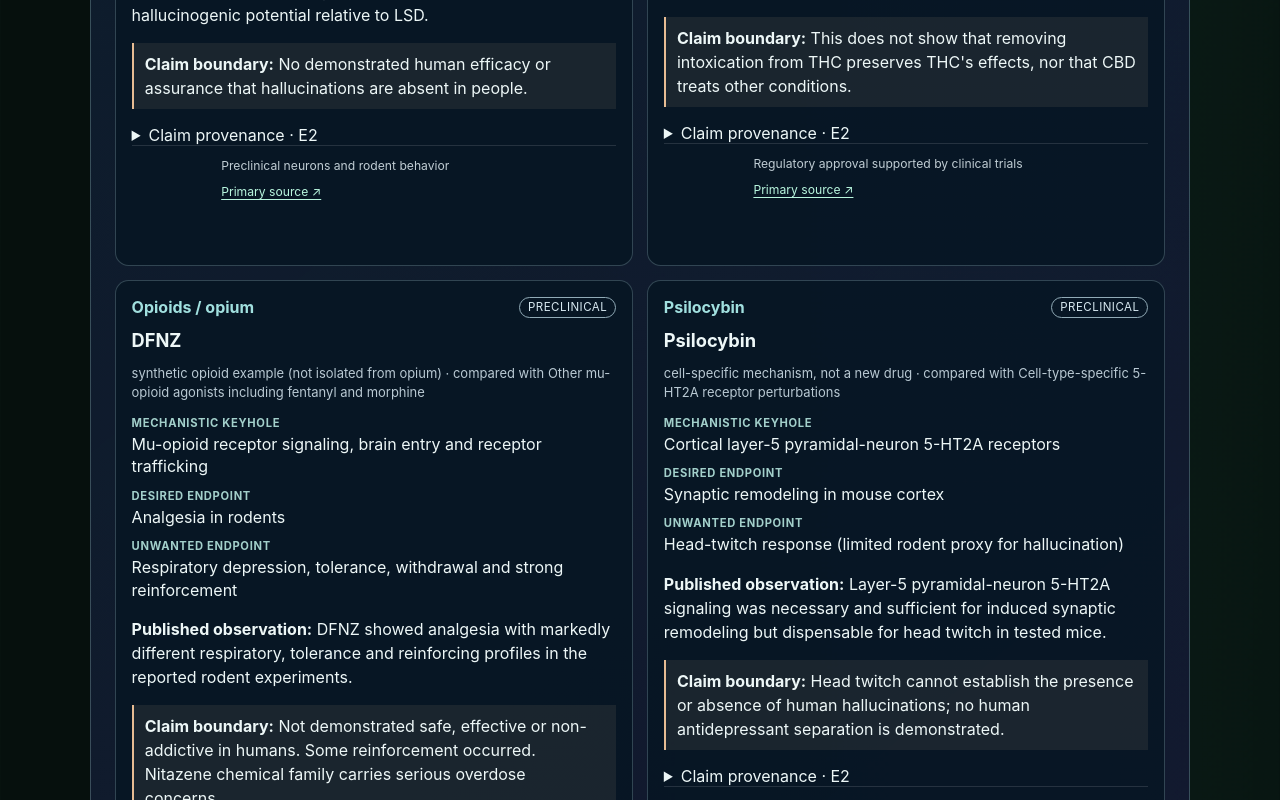
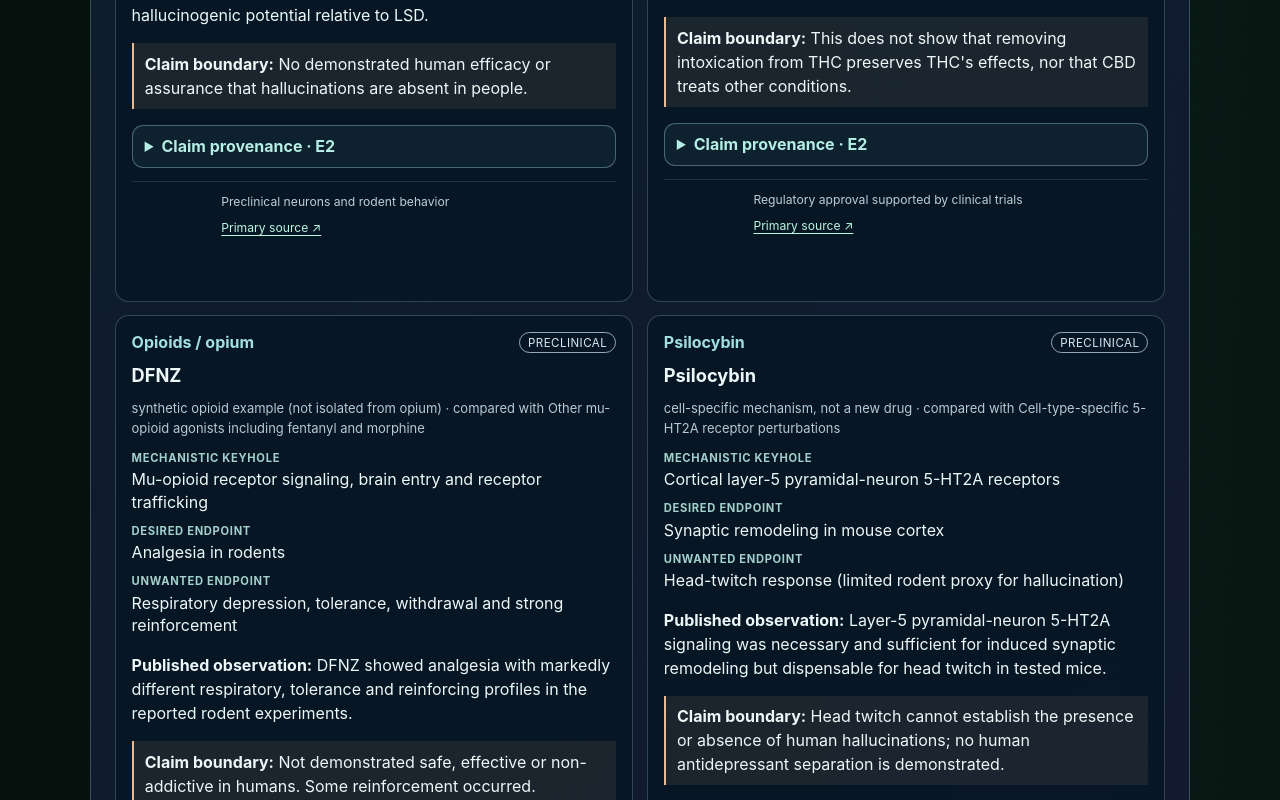
Before and after one commit to MichaelWave369/NestedBubbleGear, a React (Vite) app: page / in a window 1280 px wide. Shown: the part 4700-5500 px from the top of the page. Built offline with nearby package versions, Linux system fonts and the light colour scheme.

Commit message:
feat(es01-e2): wire claim custody in src/es01Explorer.css

```diff
--- a/src/es01Explorer.css
+++ b/src/es01Explorer.css
@@ -14,3 +14,12 @@
 .es01-compare-citations{display:flex;flex-wrap:wrap;gap:1rem;font-size:.84rem}
 .es01-comparator select:focus-visible{outline:3px solid #ffe39b;outline-offset:3px}
 @media(max-width:760px){.es01-compare-selects,.es01-compare-context{grid-template-columns:1fr}}
+
+/* E2 claim custody: expandable text stays source-focused and accessible. */
+.es01-audit{margin:.8rem 0;padding:.65rem .75rem;border:1px solid rgba(160,208,222,.4);border-radius:.7rem;background:rgba(28,53,65,.38)}
+.es01-audit summary{cursor:pointer;font-weight:750;color:#b4eee4;text-underline-offset:3px}
+.es01-audit summary:focus-visible{outline:3px solid #ffe39b;outline-offset:3px}
+.es01-audit-content{padding:.6rem .1rem .2rem;line-height:1.5}
+.es01-audit-content p{margin:.45rem 0}
+.es01-audit-status{color:#cddce0;font-size:.78rem}
+.es01-audit a{color:#b8f6de;text-decoration:underline;text-underline-offset:3px}
```
